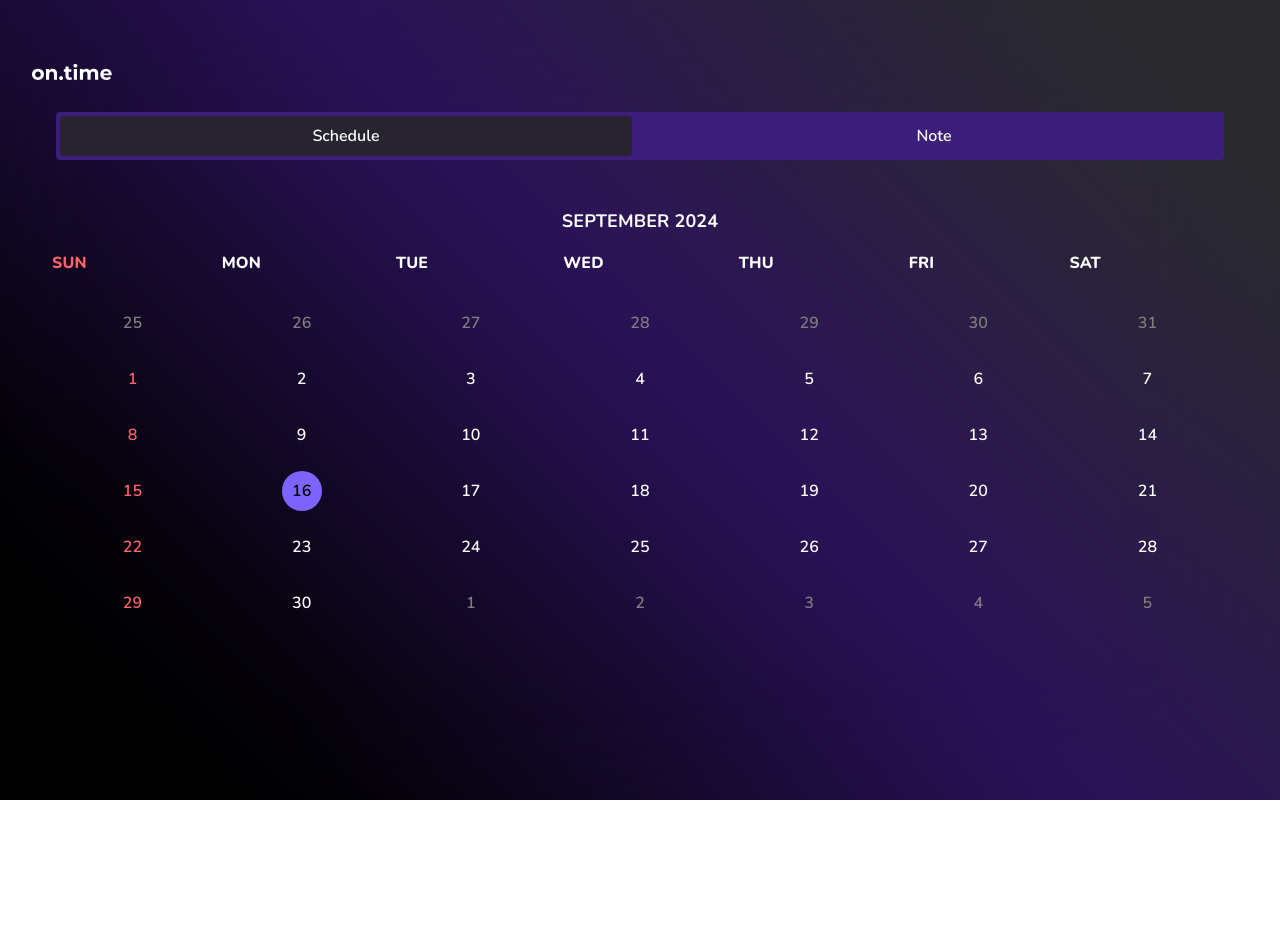
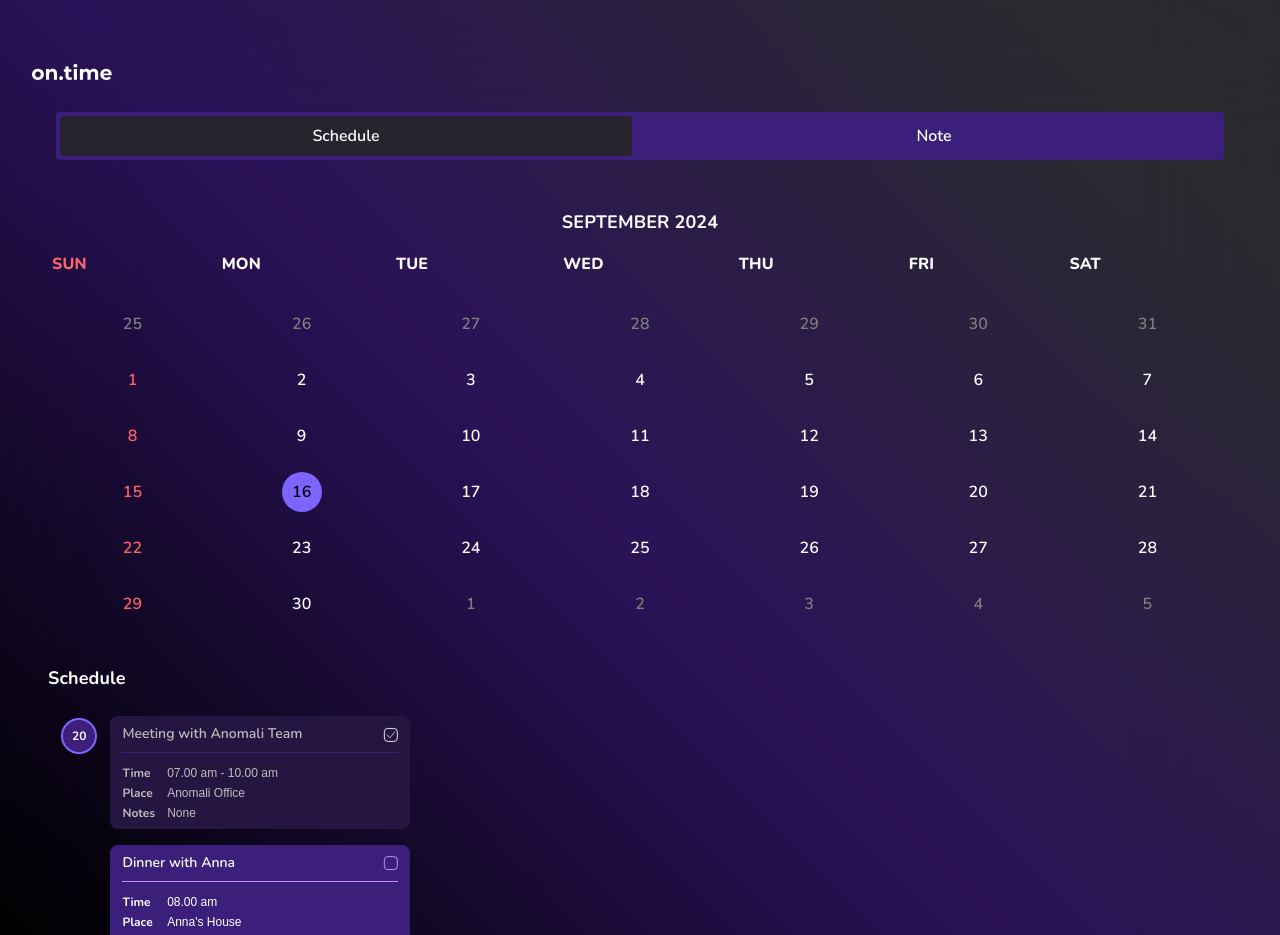
Before and after one commit to vkastanenka/todoapp, a Next.js app: page / in a window 1280 px wide. Shown: the top 935 px of the page. Before the commit the page ends 800 px from the top, so only its background shows below. Built offline with nearby package versions, Linux system fonts and the light colour scheme; a web font is replaced by a local one.

Commit message:
added schedule cards

```diff
--- a/app/components/calendar.tsx
+++ b/app/components/calendar.tsx
@@ -22,16 +22,16 @@ const months = [
   'December',
 ]
 
-const Calendar = () => {
+const Calendar = ({ ...props }) => {
   const [currentDay, setCurrentDay] = useState<Date>(new Date())
 
   return (
-    <div className={cx('p-4')}>
+    <div className={cx('p-4')} {...props}>
       <div className={cx('text-center', 'flex', 'flex-col', 'gap-4')}>
         <h2
           className={cx(
             'font-bold',
-            'text-[18px]',
+            'text-lg',
             'tracking-[0.12px]',
             'uppercase'
           )}
@@ -82,7 +82,7 @@ const CalendarDays = ({
 }: {
   currentDay: Date
   setCurrentDay: React.Dispatch<React.SetStateAction<Date>>
-} & React.HTMLAttributes<HTMLDivElement>) => {
+}) => {
   const firstDayOfMonth = new Date(
     currentDay.getFullYear(),
     currentDay.getMonth(),
@@ -157,9 +157,7 @@ const CalendarDays = ({
                 'font-semibold',
                 'tracking-[0.12px]',
                 'relative',
-                ...(dayIsSelected
-                  ? ['z-10']
-                  : [])
+                ...(dayIsSelected ? ['z-10'] : [])
               )}
             >
               {day.number}
--- a/app/components/header.tsx
+++ b/app/components/header.tsx
@@ -2,9 +2,9 @@
 import Image from 'next/image'
 import OnTimeSvg from '@svg/ontime.svg'
 
-const Header = () => {
+const Header = ({ ...props }) => {
   return (
-    <header>
+    <header {...props}>
       <Image alt="logo" src={OnTimeSvg} />
     </header>
   )
--- /dev/null
+++ b/app/components/schedule.tsx
@@ -0,0 +1,146 @@
+// components
+import Image from 'next/image'
+import CheckboxSvg from '@svg/checkbox.svg'
+import CheckboxEmptySvg from '@svg/checkbox-empty.svg'
+
+// utilites
+import cx from 'classnames'
+
+const scheduleItems = [
+  {
+    isComplete: true,
+    heading: 'Meeting with Anomali Team',
+    time: '07.00 am - 10.00 am',
+    place: 'Anomali Office',
+  },
+  {
+    isComplete: false,
+    heading: 'Dinner with Anna',
+    time: '08.00 am',
+    place: `Anna's House`,
+    notes: `don't forget to give her a bouquet of flowers`,
+  },
+  {
+    isComplete: false,
+    heading: 'Pay House Tax',
+    time: '08.00 am',
+    place: 'Tax Office',
+  },
+  {
+    isComplete: false,
+    heading: 'Make a New Proposal',
+    time: '10.00 am',
+    place: 'Library',
+  },
+]
+
+const Schedule = ({ ...props }) => {
+  return (
+    <div className={cx('p-4')} {...props}>
+      <div className={cx('pb-6')}>
+        <h2 className={cx('font-bold', 'text-lg', 'tracking-[0.12px]')}>
+          Schedule
+        </h2>
+      </div>
+      <div className={cx('pl-6', 'flex', 'gap-6')}>
+        <div className={cx('pt-3')}>
+          <ScheduleDate>20</ScheduleDate>
+        </div>
+        <div className={cx('flex', 'flex-col', 'gap-4')}>
+          {scheduleItems.map(
+            ({ isComplete, heading, time, place, notes }, i) => (
+              <ScheduleCard
+                key={i}
+                isComplete={isComplete}
+                data={{ heading, time, place, notes }}
+              />
+            )
+          )}
+        </div>
+      </div>
+    </div>
+  )
+}
+
+export default Schedule
+
+const ScheduleDate = ({ ...props }) => {
+  return (
+    <div className={cx('relative')} {...props}>
+      <div
+        className={cx(
+          'rounded-full',
+          'border-2',
+          'bg-purple',
+          'border-purple-light-300',
+          'w-8',
+          'h-8',
+          'absolute-center',
+          'z-0'
+        )}
+      />
+      <p className={cx('font-bold', 'text-xs', 'relative', 'z-10')}>
+        {props.children}
+      </p>
+    </div>
+  )
+}
+
+interface ScheduleCard {
+  data: {
+    heading: string
+    time: string
+    place: string
+    notes?: string
+  }
+  isComplete?: boolean
+}
+
+const ScheduleCard = ({ data, isComplete, ...props }: ScheduleCard) => {
+  return (
+    <div
+      className={cx(
+        'rounded-lg',
+        'py-2',
+        'px-3',
+        ...(isComplete
+          ? ['bg-purple-dark-100', 'text-grey-200']
+          : ['bg-purple'])
+      )}
+      {...props}
+    >
+      <div className={cx('flex', 'flex-col', 'gap-3')}>
+        <div
+          className={cx(
+            'flex',
+            'justify-between',
+            'items-center',
+            'pb-2',
+            'border-b-[1px]',
+            ...(isComplete
+              ? ['border-purple']
+              : ['border-purple-light-200'])
+          )}
+        >
+          <p className={cx('font-semibold', 'text-sm')}>{data.heading}</p>
+          <Image
+            alt="checkbox"
+            src={isComplete ? CheckboxSvg : CheckboxEmptySvg}
+          />
+        </div>
+        <div className={cx('flex', 'gap-3')}>
+          <div className={cx('flex', 'flex-col', 'gap-1')}>
+            <p className={cx('font-bold', 'text-xs')}>Time</p>
+            <p className={cx('font-bold', 'text-xs')}>Place</p>
+            <p className={cx('font-bold', 'text-xs')}>Notes</p>
+          </div>
+          <div className={cx('flex', 'flex-col', 'gap-1')}>
+            <p className={cx('text-xs')}>{data.time}</p>
+            <p className={cx('text-xs')}>{data.place}</p>
+            <p className={cx('text-xs')}>{data.notes ? data.notes : 'None'}</p>
+          </div>
+        </div>
+      </div>
+    </div>
+  )
+}
--- a/app/page.tsx
+++ b/app/page.tsx
@@ -2,17 +2,19 @@
 import Header from '@components/header'
 import FeatureSelect from '@components/featureSelect'
 import Calendar from '@components/calendar'
+import Schedule from '@components/schedule'
 
 // utilities
 import cx from 'classnames'
 
-const Home = () => {
+const Home = ({ ...props }) => {
   return (
-    <main className={cx('px-8', 'py-16')}>
+    <main className={cx('px-8', 'py-16')} {...props}>
       <div>
         <Header />
         <FeatureSelect />
         <Calendar />
+        <Schedule />
       </div>
     </main>
   )
```
Also changed, not shown: app/svg/checkbox-empty.svg (added), app/svg/checkbox.svg (added).
